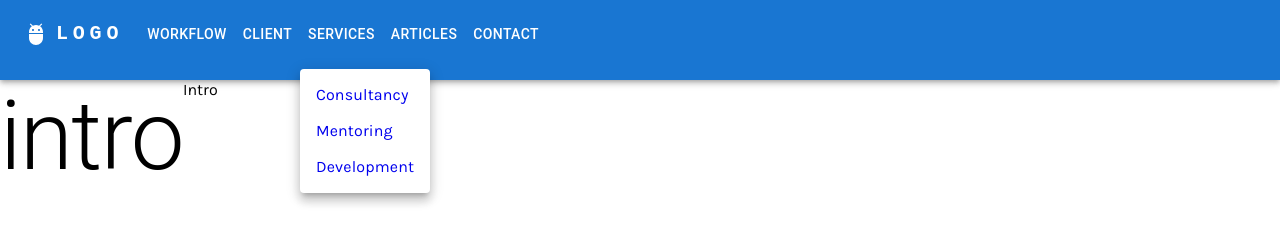
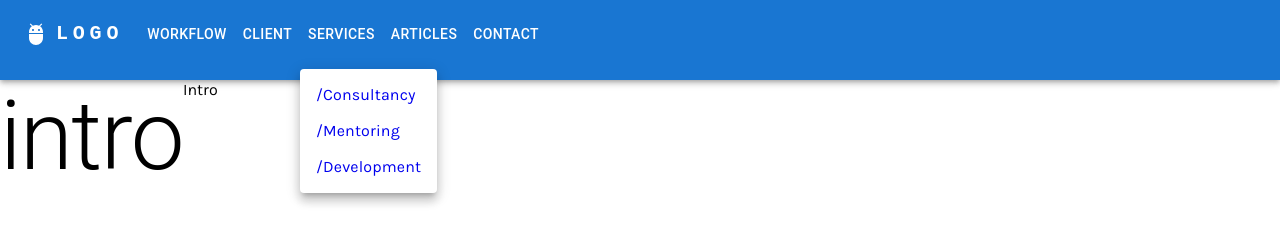
Before and after one commit to apollos-cloud/apollos-cloud.github.io, a React (Create React App) app: page / in a window 1280 px wide. Both pictures are taken after a click on the button "SERVICES". Shown: the top 229 px of the page. Built offline with nearby package versions, Linux system fonts and the light colour scheme.

Commit message:
fix nav sub links

```diff
--- a/src/layout/Navigation.tsx
+++ b/src/layout/Navigation.tsx
@@ -35,7 +35,7 @@ export const Navigation = () => {
   return (
     <AppBar position="static">
       <Container maxWidth="xl">
-        <Toolbar disableGutters >
+        <Toolbar disableGutters>
           <AdbIcon sx={{ display: { xs: 'none', md: 'flex' }, mr: 1 }} />
           <Typography
             variant="h6"
@@ -126,7 +126,7 @@ export const Navigation = () => {
                   key={path}
                   items={routes.map((route) => (
                     <StyledLink to={path + route.path} key={path + route.path}>
-                      {route.Page ? route.Page.name : ''}
+                      {route.Page ? route.path : ''}
                     </StyledLink>
                   ))}
                 />
--- a/webpack.config.js
+++ b/webpack.config.js
@@ -8,7 +8,6 @@ require('dotenv').config();
 
 module.exports = {
   entry: './src/index.tsx',
-  devtool: 'inline-source-map',
   devServer: {
     static: path.join(__dirname, 'public'),
     compress: true,
```
